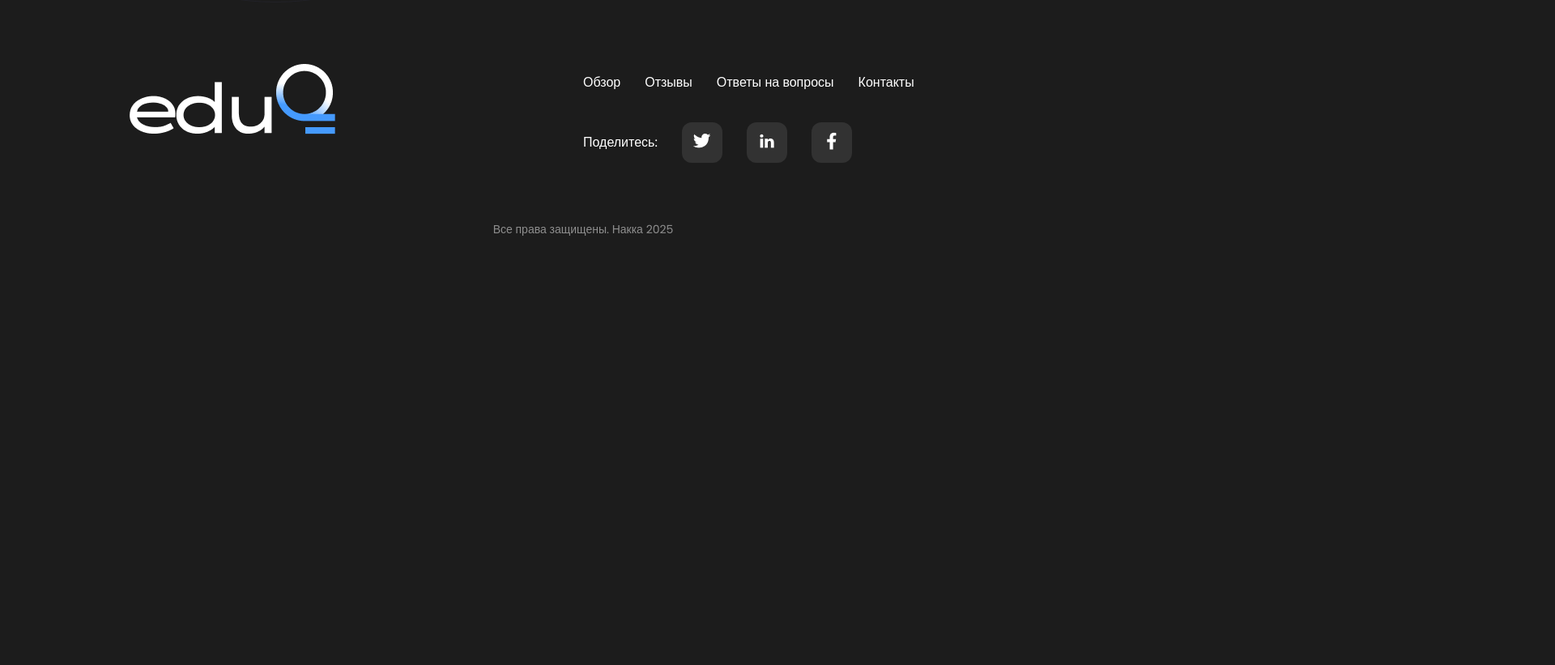
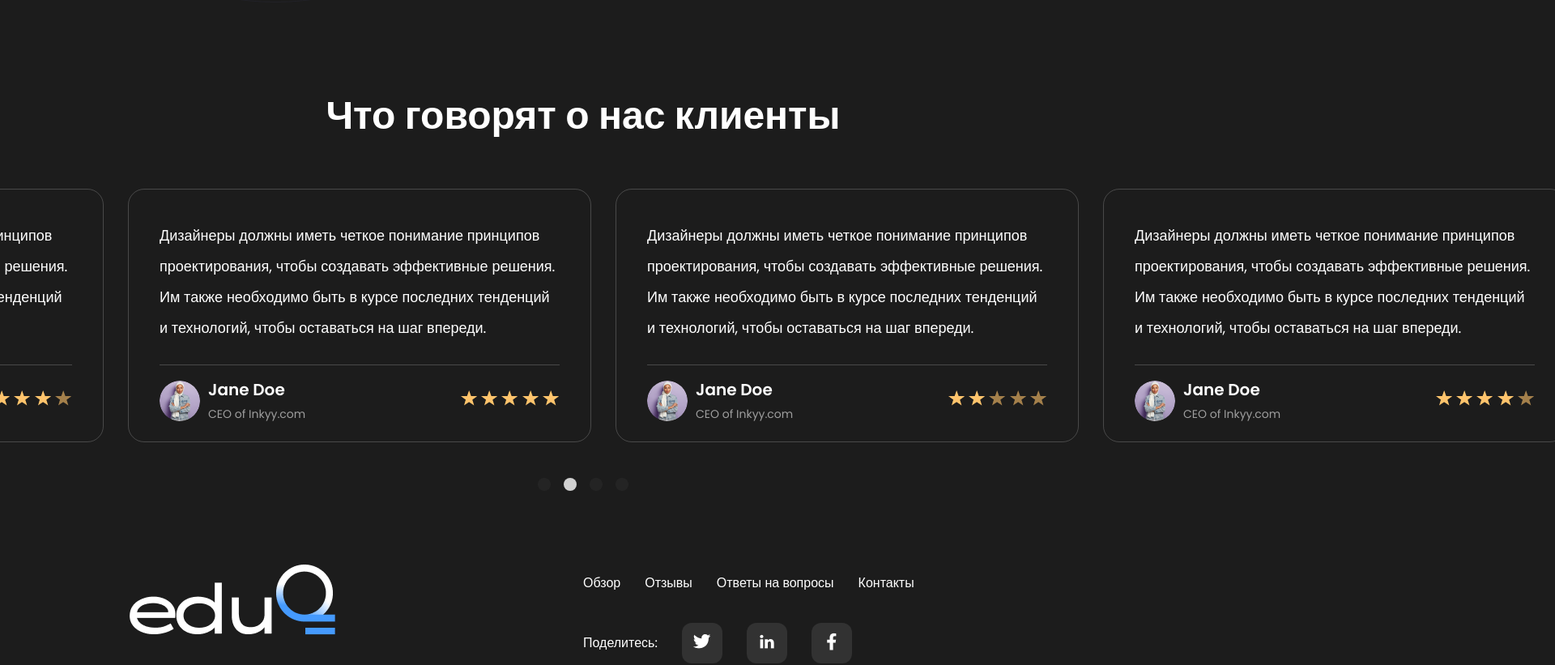
Before and after one commit to ALexLatcovschi/frontend-app, a plain HTML site: page pages/ru/index.html in a window 1280 px wide. Shown: the part 2624-3445 px from the top of the page at 81% size, 1920 px wide, since content can reach past the window. Before the commit the page ends 2941 px from the top, so only its background shows below. Drawn offline with nearby package versions, Linux system fonts and the light colour scheme.

Commit message:
add reviews slider

```diff
--- a/components/main.html
+++ b/components/main.html
@@ -3,5 +3,6 @@
     <div id="top-screen"></div>
     <div id="characteristics"></div>
     <div id="expertise"></div>
+    <div id="reviews"></div>
     <div id="footer"></div>
 </div>
--- /dev/null
+++ b/components/reviews.html
@@ -0,0 +1,9 @@
+<div class="reviews-container">
+    <div class="title" data-key="reviews.title"></div>
+
+    <div class="swiper-container reviews-slider">
+        <div class="swiper-wrapper" id="swiper"></div>
+
+        <div class="swiper-pagination"></div>
+    </div>
+</div>
--- a/pages/ru/index.html
+++ b/pages/ru/index.html
@@ -11,6 +11,13 @@
         href="https://fonts.googleapis.com/css2?family=Poppins:ital,wght@0,100;0,200;0,300;0,400;0,500;0,600;0,700;0,800;0,900;1,100;1,200;1,300;1,400;1,500;1,600;1,700;1,800;1,900&display=swap&subset=latin,cyrillic"
         rel="stylesheet">
     <link rel="stylesheet" href="../../styles/main.css">
+
+    <link
+  rel="stylesheet"
+  href="https://cdn.jsdelivr.net/npm/swiper@11/swiper-bundle.min.css"
+/>
+
+<script src="https://cdn.jsdelivr.net/npm/swiper@11/swiper-bundle.min.js"></script>
 </head>
 
 <body>
@@ -19,6 +26,7 @@
     <script src="../../scripts/translate.js"></script>
     <script src="../../scripts/renderer.js"></script>
     <script src="../../scripts/social-share.js"></script>
+    <script src="../../scripts/reviews.js"></script>
 </body>
 
 </html>
--- a/scripts/renderer.js
+++ b/scripts/renderer.js
@@ -18,11 +18,15 @@ document.addEventListener('DOMContentLoaded', async () => {
 
     await loadComponent('header', '../../components/header.html');
     await loadComponent('top-screen', '../../components/top-screen.html');
+
     await loadComponent('footer', '../../components/footer.html');
+    document.getElementById('year').textContent = new Date().getFullYear();
+
     await loadComponent('characteristics', '../../components/characteristics.html');
     await loadComponent('expertise', '../../components/expertise.html');
 
-    document.getElementById('year').textContent = new Date().getFullYear();
+    await loadComponent('reviews', '../../components/reviews.html');
+    loadReviews();
 
     await initTranslation();
 })
--- /dev/null
+++ b/scripts/reviews.js
@@ -0,0 +1,79 @@
+var reviews = [
+    {
+        label: "reviews.elements.label1",
+        author: "reviews.elements.user1",
+        position: "reviews.elements.position1",
+        image: "../../assets/images/reviews/author.png",
+        rate: 4
+    },
+    {
+        label: "reviews.elements.label2",
+        author: "reviews.elements.user2",
+        position: "reviews.elements.position2",
+        image: "../../assets/images/reviews/author.png",
+        rate: 5
+    },
+    {
+        label: "reviews.elements.label3",
+        author: "reviews.elements.user3",
+        position: "reviews.elements.position3",
+        image: "../../assets/images/reviews/author.png",
+        rate: 2
+    },
+    {
+        label: "reviews.elements.label4",
+        author: "reviews.elements.user4",
+        position: "reviews.elements.position4",
+        image: "../../assets/images/reviews/author.png",
+        rate: 4
+    },
+];
+
+function loadReviews() {
+    const swiper = document.getElementById('swiper');
+
+    if(swiper) {
+        swiper.innerHTML = reviews.map(el => {
+            return `
+                    <div class="swiper-slide">
+                        <div class="slide-inner">
+                            <div class="label" data-key="${el.label}"></div>
+
+                            <div class="separator"></div>
+
+                            <div class="bottom-element">
+                                <div class="left-child">
+                                    <div class="author-image" style="background-image: url('${el.image}')"></div>
+
+                                    <div class="author-info">
+                                        <div class="name" data-key="${el.author}"></div>
+                                        <div class="position" data-key="${el.position}"></div>
+                                    </div>
+                                </div>
+                                <div class="right-child rate-${el.rate}">
+                                    <img src="../../assets/images/reviews/rate.png" />
+                                    <img src="../../assets/images/reviews/rate.png" />
+                                    <img src="../../assets/images/reviews/rate.png" />
+                                    <img src="../../assets/images/reviews/rate.png" />
+                                    <img src="../../assets/images/reviews/rate.png" />
+                                </div>
+                            </div>
+                        </div>
+                    </div>
+            `;
+        }).join("");
+    }
+
+    new Swiper('.reviews-slider', {
+        loop: true,
+        autoplay: {
+            delay: 4000,
+        },
+        slidesPerView: 2.5,
+        spaceBetween: 30,
+        pagination: {
+            el: '.swiper-pagination',
+            clickable: true,
+        }
+    });
+}
--- /dev/null
+++ b/styles/components/reviews.css
@@ -0,0 +1,105 @@
+.reviews-container {
+    padding-top: 100px;
+    width: 100vw;
+    margin-left: calc((100vw - 1440px) / -2);
+}
+
+.reviews-container .title {
+    font-size: 48px;
+    line-height: 80px;
+    font-weight: 600;
+    color: #ffffff;
+    text-align: center;
+    margin-bottom: 50px;
+}
+
+.swiper-slide {
+    padding: 38px 38px 20px 38px;
+    border: 1px solid #FFFFFF33;
+    border-radius: 20px;
+}
+
+.swiper-slide .label {
+    font-size: 18px;
+    line-height: 38px;
+    color: #ffffff;
+    margin-bottom: 26px;
+}
+
+.swiper-slide .separator {
+    border-top: 1px solid #FFFFFF33;
+    margin-bottom: 14px;
+}
+
+.swiper-slide .bottom-element {
+    display: flex;
+    justify-content: space-between;
+    align-items: center;
+}
+
+.swiper-slide .bottom-element .left-child {
+    display: flex;
+    justify-content: space-between;
+    align-items: center;
+}
+
+.swiper-slide .bottom-element .left-child .author-image {
+    margin-right: 10px;
+    width: 50px;
+    height: 50px;
+    border-radius: 50%;
+    background-size: cover;
+    background-position: center;
+    background-repeat: no-repeat;
+}
+
+.swiper-slide .bottom-element .left-child .name {
+    font-size: 20px;
+    line-height: 32px;
+    font-weight: 600;
+    color: #fff;
+}
+
+.swiper-slide .bottom-element .left-child .position {
+    font-size: 14px;
+    line-height: 28px;
+    color: #9E9E9E;
+}
+
+.swiper-slide .bottom-element .right-child.rate-4 img:nth-child(5) {
+    opacity: 0.6;
+}
+
+.swiper-slide .bottom-element .right-child.rate-3 img:nth-child(5),
+.swiper-slide .bottom-element .right-child.rate-3 img:nth-child(4) {
+    opacity: 0.6;
+}
+
+.swiper-slide .bottom-element .right-child.rate-2 img:nth-child(5),
+.swiper-slide .bottom-element .right-child.rate-2 img:nth-child(4),
+.swiper-slide .bottom-element .right-child.rate-2 img:nth-child(3) {
+    opacity: 0.6;
+}
+
+.swiper-slide .bottom-element .right-child.rate-1 img:nth-child(5),
+.swiper-slide .bottom-element .right-child.rate-1 img:nth-child(4),
+.swiper-slide .bottom-element .right-child.rate-1 img:nth-child(3),
+.swiper-slide .bottom-element .right-child.rate-1 img:nth-child(2) {
+    opacity: 0.6;
+}
+
+.swiper-horizontal>.swiper-pagination-bullets {
+    position: relative;
+    margin-top: 50px;
+}
+
+.swiper-horizontal>.swiper-pagination-bullets .swiper-pagination-bullet {
+    width: 16px;
+    height: 16px;
+    background: #FFFFFF33;
+    margin: 0 8px!important;
+}
+
+.swiper-horizontal>.swiper-pagination-bullets .swiper-pagination-bullet.swiper-pagination-bullet-active {
+    background: #FFFFFFCC;
+}
--- a/styles/main.css
+++ b/styles/main.css
@@ -3,6 +3,7 @@
 @import url('components/top-screen.css');
 @import url('components/characteristics.css');
 @import url('components/expertise.css');
+@import url('components/reviews.css');
 
 body {
     font-family: 'Poppins', sans-serif;
--- a/translations/ru.json
+++ b/translations/ru.json
@@ -33,5 +33,22 @@
     "expertise": {
       "title": "Мы здесь, чтобы направлять и помогать вам в любое время",
       "subtitle": "Хороший дизайн – это не только эстетично, но и функционально."
+    },
+    "reviews": {
+      "title": "Что говорят о нас клиенты",
+      "elements": {
+        "label1": "Дизайнеры должны иметь четкое понимание принципов проектирования, чтобы создавать эффективные решения. Им также необходимо быть в курсе последних тенденций и технологий, чтобы оставаться на шаг впереди.",
+        "user1": "Jane Doe",
+        "position1": "CEO of Inkyy.com",
+        "label2": "Дизайнеры должны иметь четкое понимание принципов проектирования, чтобы создавать эффективные решения. Им также необходимо быть в курсе последних тенденций и технологий, чтобы оставаться на шаг впереди.",
+        "user2": "Jane Doe",
+        "position2": "CEO of Inkyy.com",
+        "label3": "Дизайнеры должны иметь четкое понимание принципов проектирования, чтобы создавать эффективные решения. Им также необходимо быть в курсе последних тенденций и технологий, чтобы оставаться на шаг впереди.",
+        "user3": "Jane Doe",
+        "position3": "CEO of Inkyy.com",
+        "label4": "Дизайнеры должны иметь четкое понимание принципов проектирования, чтобы создавать эффективные решения. Им также необходимо быть в курсе последних тенденций и технологий, чтобы оставаться на шаг впереди.",
+        "user4": "Jane Doe",
+        "position4": "CEO of Inkyy.com"
+      }
     }
   }
```
Also changed, not shown: pages/ro/index.html (+4 -0 lines), translations/ro.json (+17 -0 lines), assets/images/reviews/author.png (added), assets/images/reviews/rate.png (added).
